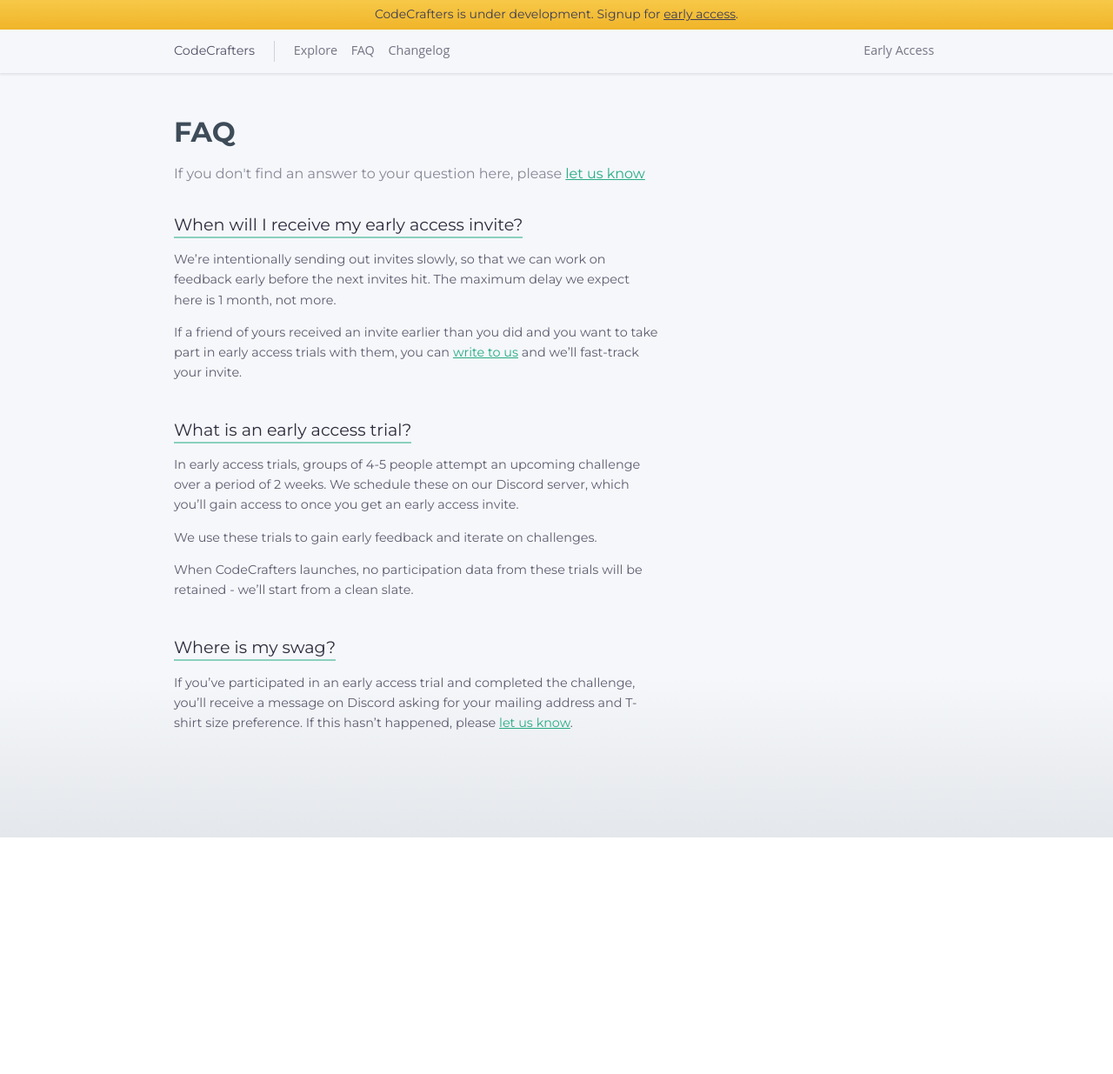
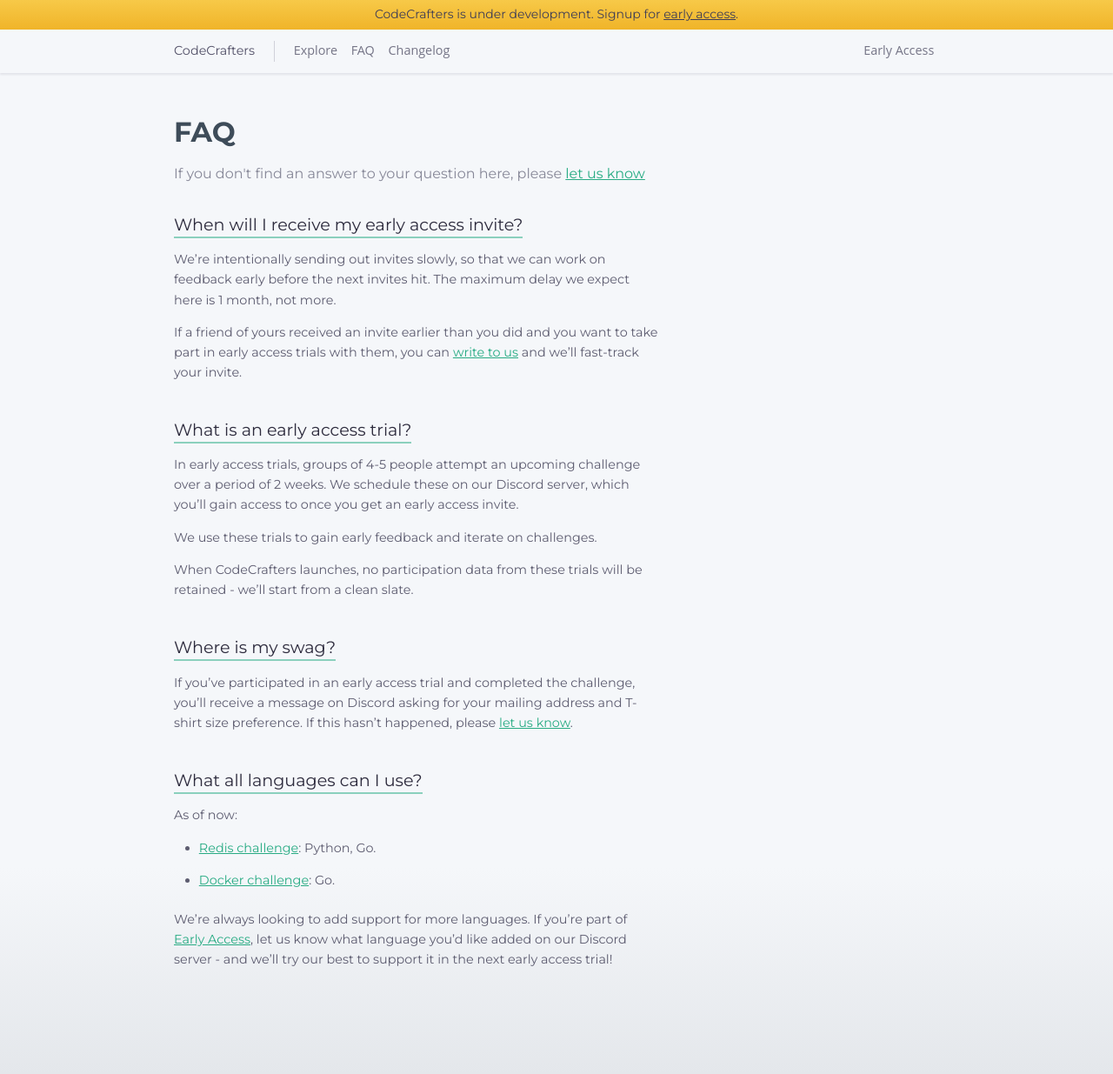
Before and after one commit to tapankavasthi/alpha-landing, a Jekyll site: the page built from faq.html, in a window 1280 px wide. Shown: the whole page at 87% size. Built offline with Jekyll 4.4.1, drawn with Linux system fonts in a browser that asks for light colours; before the commit the page ends 963 px from its top, so only the background shows below that.

Commit message:
Add FAQ for what languages we support

```diff
--- a/_data/copy.yaml
+++ b/_data/copy.yaml
@@ -74,6 +74,21 @@
       challenge, you’ll receive a message on Discord asking for your mailing
       address and T-shirt size preference. If this hasn’t happened, please [let
       us know](mailto:hello@codecrafters.io).
+
+  - slug: what-all-languages-can-i-use
+    question: What all languages can I use?
+    content_md: |
+      As of now:
+
+      - [Redis challenge](/challenges/redis): Python, Go.
+
+      - [Docker challenge](/challenges/docker): Go.
+
+      We're always looking to add support for more languages. If you're part of
+      [Early Access](/early-access), let us know what language you'd like added
+      on our Discord server - and we'll try our best to support it in the next
+      early access trial!
+
 changelogs:
   - date: "19th February 2020"
     title: "Stages now advance automagically"
--- a/css/style.css
+++ b/css/style.css
@@ -1068,3 +1068,7 @@
 .faq-entry .markdown p {
     margin-bottom: 1em;
 }
+
+.faq-entry .markdown ul {
+    margin-bottom: 1.5em;
+}
```
